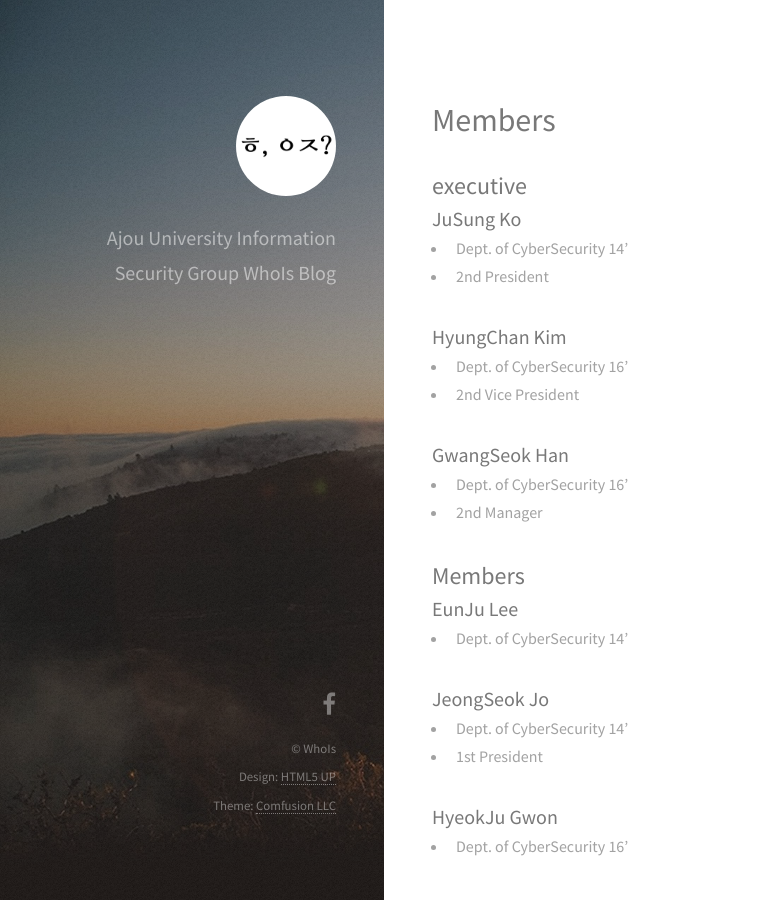
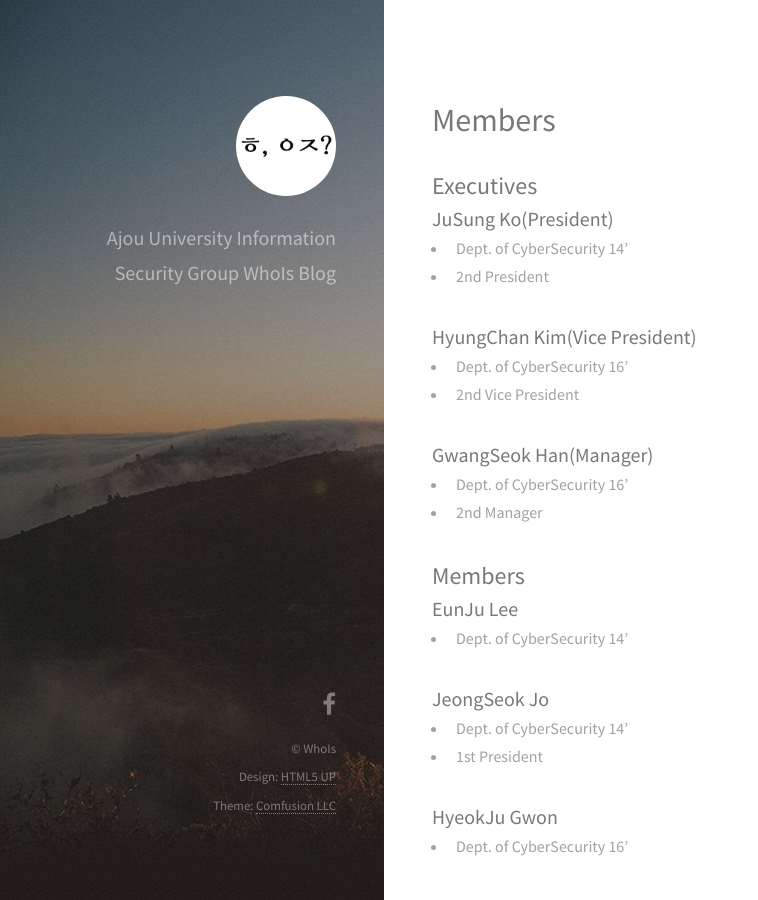
Before and after one commit to ajou-whois/ajou-whois.github.io, a Jekyll site: the page built from members.md, in a window 1280 px wide and 900 px high. Shown: the whole window, without its empty margins (0-758 px from the left). Built offline with Jekyll 4.4.1, drawn with Linux system fonts in a browser that asks for light colours; nearby versions of some CDN libraries.

Commit message:
Update members.md

```diff
--- a/members.md
+++ b/members.md
@@ -4,17 +4,17 @@ title: "Members"
 permalink: /members/
 ---
 
-## executive
+## Executives
 
-### JuSung Ko
+### JuSung Ko(President)
 * Dept. of CyberSecurity 14'
 * 2nd President
 
-### HyungChan Kim
+### HyungChan Kim(Vice President)
 * Dept. of CyberSecurity 16'
 * 2nd Vice President
 
-### GwangSeok Han
+### GwangSeok Han(Manager)
 * Dept. of CyberSecurity 16'
 * 2nd Manager
 
```
